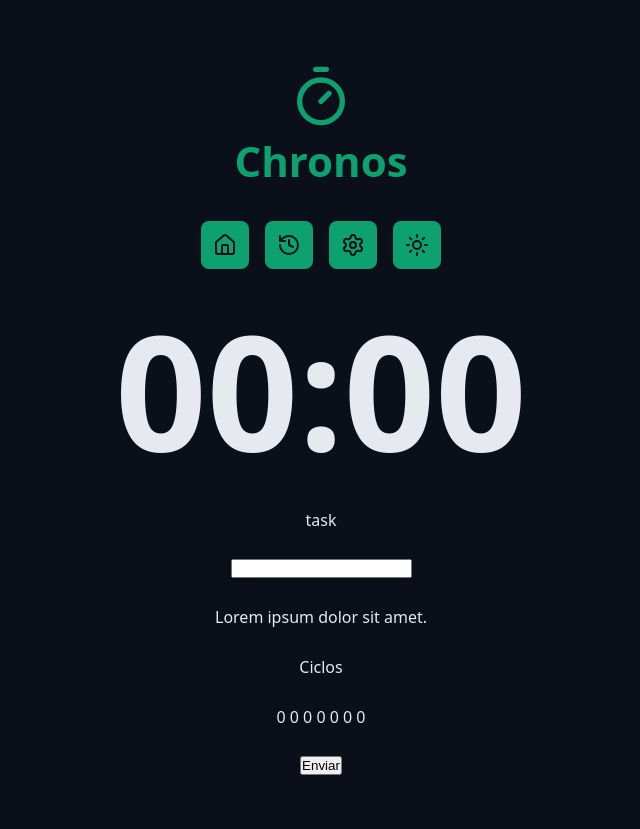
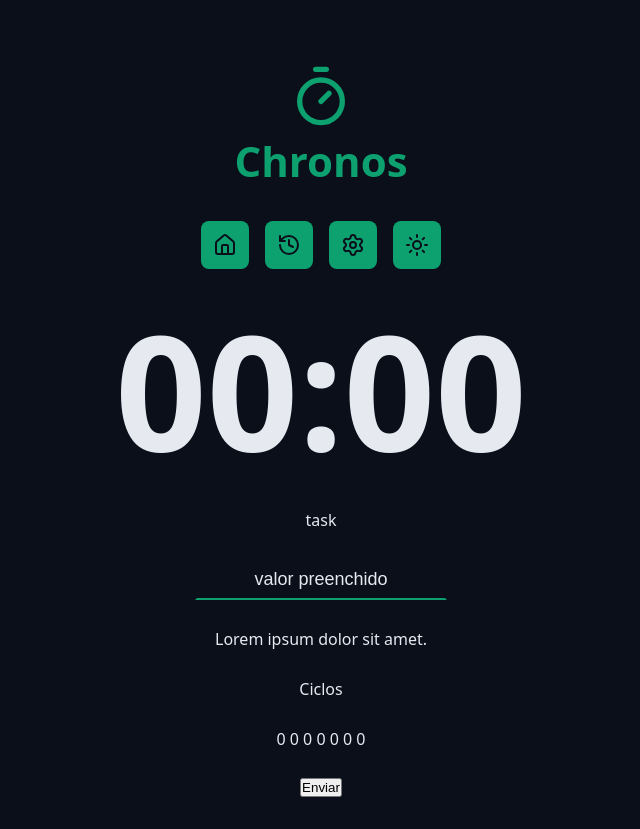
Before and after one commit to Anthony-Albuquerque405/chronos-pomodoro, a React (Vite) app: page / in a window 1280 px wide. Shown: the whole page, without its empty margins (319-959 px from the left). Before the commit the page ends 807 px from the top, so only its background shows below. Built offline with nearby package versions, Linux system fonts and the light colour scheme.

Commit message:
CRiando componente DefaultInput

```diff
--- a/src/App.tsx
+++ b/src/App.tsx
@@ -6,10 +6,11 @@
 import { Conteiner } from './components/Conteiner';
 import { Logo } from './components/Logo';
 import { Menu } from './components/Menu';
+import { CountDown } from './components/CountDown';
+import { DefaultInput } from './components/DefaultInput';
 
 import './styles/theme.css';
 import './styles/global.css';
-import { CountDown } from './components/CountDown';
 
 export function App() {
   return (
@@ -29,8 +30,15 @@
       <Conteiner>
         <form className='form' action=''>
           <div className='formRow'>
-            <label htmlFor='meuInput'>task</label>
-            <input id='meuInput' type='text' />
+            <DefaultInput
+              labelText='task'
+              id='meuInput'
+              type='text'
+              title='TITULO'
+              placeholder='Digite algo'
+              disabled
+              defaultValue='valor preenchido'
+            ></DefaultInput>
           </div>
 
           <div className='formRow'>
--- /dev/null
+++ b/src/components/DefaultInput/index.tsx
@@ -0,0 +1,21 @@
+import type React from 'react';
+import styles from './styles.module.css';
+
+type DefaultInputProps = {
+  id: string;
+  labelText: string;
+} & React.ComponentProps<'input'>;
+
+export function DefaultInput({
+  id,
+  type,
+  labelText,
+  ...rest
+}: DefaultInputProps) {
+  return (
+    <>
+      <label htmlFor={id}>{labelText}</label>
+      <input className={styles.input} id={id} type={type} {...rest} />
+    </>
+  );
+}
--- /dev/null
+++ b/src/components/DefaultInput/styles.module.css
@@ -0,0 +1,25 @@
+.input {
+  background-color: transparent;
+  border: none;
+
+  text-align: center;
+  font-size: 1.8rem;
+  color: var(--text-default);
+  padding: 0.8rem;
+  outline: none;
+
+  border: 0.2rem solid transparent;
+  border-bottom: 0.2rem solid var(--primary);
+  transition: all 0.4s ease-in-out;
+}
+
+.input:focus {
+  border: 0.2rem solid var(--primary);
+  border-radius: 0.8rem;
+}
+
+.input::placeholder {
+  color: var(--gray-500);
+  font-size: 1.4rem;
+  font-style: italic;
+}
```
